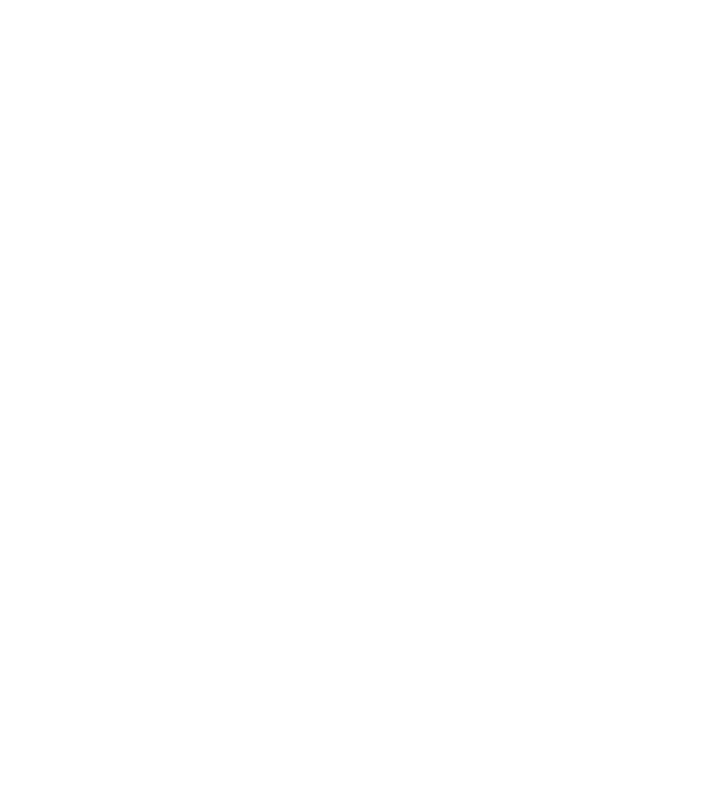
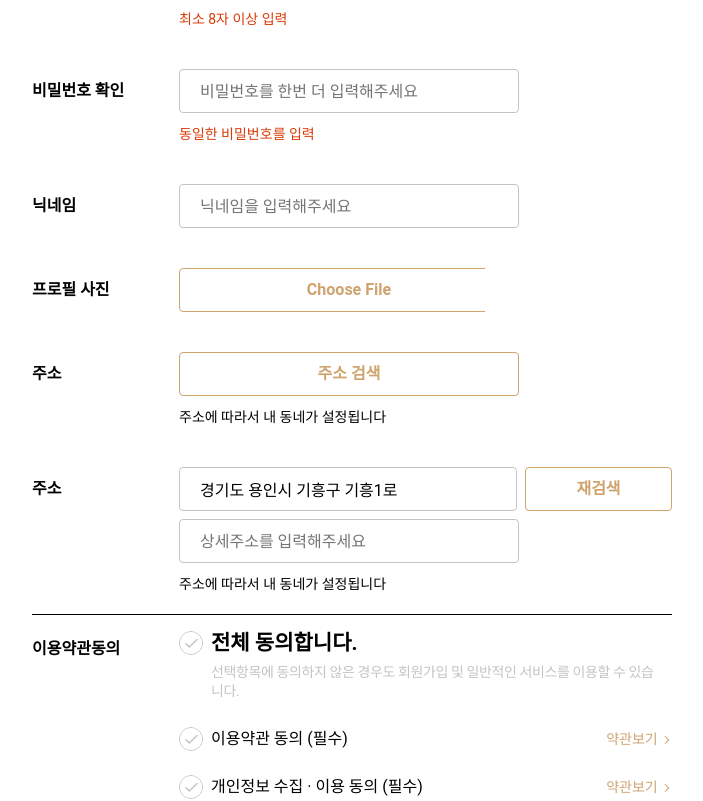
Before and after one commit to PROJECT-LAB18/POTATO-MARKET, a React (Vite) app in the folder potato-market/: page /signup in a window 1280 px wide. Shown: the part 328-1129 px from the top of the page, without its empty margins (288-991 px from the left). Before the commit the page ends 800 px from the top, so only its background shows below. Built offline with nearby package versions, Linux system fonts and the light colour scheme; no server answers.

Commit message:
[markup&styles] 회원가입 기본 마크업 & 스타일링 #13

```diff
--- a/potato-market/src/components/FormInput.jsx
+++ b/potato-market/src/components/FormInput.jsx
@@ -1,26 +1,146 @@
 import styled from 'styled-components';
 
-import { gray8 } from '../styles/Global';
+import { gray5, primaryColor } from '../styles/Global';
 
-const InputText = styled.input`
-  box-sizing: border-box;
-  width: 340px;
+const LabelText = styled.label`
+  display: inline-block;
+  flex-shrink: 0;
+  width: 139px;
+  font-weight: 700;
+  line-height: 44px;
+  cursor: pointer;
+  @media screen and (max-width: 700px) {
+    width: 100%;
+  }
+`;
+
+const InputBox = styled.div`
+  display: flex;
+  flex-direction: column;
+  gap: 8px;
+  max-width: 493px;
+
+  input[type="text"],
+  input[type="password"],
+  input[type="tel"],
+  input[type="file"]::file-selector-button {
+    width: 340px;
+    height: 44px;
+    padding: 9px 20px;
+    background-color: #fff;
+    border: 1px solid ${gray5};
+    border-radius: 4px;
+    box-sizing: border-box;
+  }
+  input[type="file"]::file-selector-button {
+    border: 1px solid ${primaryColor};
+    color: ${primaryColor};
+    font-weight: 600;
+  }
+  button {
+    width: 340px;
+  }
+  .loca {
+    display: flex;
+    button {
+      width: 147px;
+      margin-left: 8px;
+    }
+  }
+  @media screen and (max-width: 700px) {
+    width: 100%;
+    max-width: none;
+    input[type="text"],
+    input[type="password"],
+    input[type="tel"],
+    input[type="file"]::file-selector-button,
+    button {
+      width: 100%;
+    }
+  }
+`;
+
+const DescText = styled.p`
+  margin-top: 4px;
+  font-size: 14px;
+  line-height: 19px;
+`;
+
+const VaildNotice = styled(DescText)`
+  color: #da3a06;
+`;
+
+const Button = styled.button`
+  flex-grow: 1;
+  flex-shrink: 0;
+  width: 143px;
+  max-width: 340px;
   height: 44px;
-  padding: 9px 20px;
-  border: 1px solid ${gray8};
+  background-color: #fff;
+  border: 1px solid ${primaryColor};
   border-radius: 4px;
-`
+  font-weight: 700;
+  color: ${primaryColor};
+  @media screen and (max-width: 700px) {
+    width: 100%;
+    max-width: none;
+  }
+`;
 
-const FormInput = ({ id, type, placeholder, text }) => {
+export const FormInputImage = () => {
   return (
     <>
-      <label className="a11yHidden" htmlFor={id}>{text}</label>
-      <InputText
-        id={id}
-        name={id}
-        placeholder={placeholder}
-        type={type}
-      />
+      <LabelText htmlFor="userProfileImage">프로필 사진</LabelText>
+      <InputBox>
+        <input accept=".png, .jpg, .jpeg, .svg" type="file" />
+      </InputBox>
+    </>
+  )
+};
+
+export const FormInputLocation = ({ process }) => {
+  return (
+    <>
+      <LabelText htmlFor="userLocation">주소</LabelText>
+      {process === "search" &&
+        <InputBox>
+          <Button type="button">주소 검색</Button>
+          <DescText>주소에 따라서 내 동네가 설정됩니다</DescText>
+        </InputBox>
+      }
+      {process === "detail" &&
+        <InputBox>
+          <div className="loca">
+            <input readOnly id="userLocation" name="userLocation" type="text" value="경기도 용인시 기흥구 기흥1로" />
+            <Button type="button">재검색</Button>
+          </div>
+          <input id="userLocationDetail" name="userLocationDetail" placeholder="상세주소를 입력해주세요" type="text" />
+          <DescText>주소에 따라서 내 동네가 설정됩니다</DescText>
+        </InputBox>
+      }
+    </>
+  )
+};
+
+const FormInput = ({ id, type, placeholder, text, desc, valid, label, button }) => {
+  return (
+    <>
+      {label
+        ? <LabelText htmlFor={id}>{text}</LabelText>
+        : <label className="a11yHidden" htmlFor={id}>{text}</label>
+      }
+      <InputBox>
+        <input required id={id} name={id} placeholder={placeholder} type={type} />
+        {desc &&
+          <DescText>{desc}</DescText>
+        }
+        {valid &&
+          <VaildNotice>{valid}</VaildNotice>
+        }
+      </InputBox>
+      {button &&
+        <Button type="button">{button}</Button>
+      }
     </>
   )
 };
--- /dev/null
+++ b/potato-market/src/components/FormTerms.jsx
@@ -0,0 +1,136 @@
+import styled from 'styled-components';
+
+import { primaryColor, gray5 } from '../styles/Global';
+
+const Label = styled.label`
+  flex-grow: 1;
+  position: relative;
+  display: flex;
+  align-items: center;
+  flex-wrap: nowrap;
+  padding: 12px 0;
+  cursor: pointer;
+  box-sizing: border-box;
+`;
+
+const LabelAll = styled(Label)`
+  padding: 0 0 14px;
+  align-items: start;
+  i {
+    margin-top: 4px;
+  }
+`;
+
+const Terms = styled.div`
+  display: flex;
+  label {
+    flex-grow: 1;
+    position: relative;
+    display: flex;
+    align-items: center;
+    flex-wrap: nowrap;
+    padding: 12px 0;
+    cursor: pointer;
+    box-sizing: border-box;
+  }
+`;
+
+const CheckBox = styled.input`
+  position: absolute;
+  width: 1px;
+  height: 1px;
+  clip: rect(0px, 0px, 0px, 0px);
+  overflow: hidden;
+  box-sizing: border-box;
+  padding: 0px;
+
+  &:checked + i {
+    background: url("../src/assets/checkbox-checked.svg") no-repeat;
+  }
+
+  &:focus-visible + i {
+    outline-offset: 1px;
+    outline: 2px solid black;
+  }
+
+  & + i {
+    flex-shrink: 0;
+    display: inline-block;
+    width: 24px;
+    height: 24px;
+    background: url("../src/assets/checkbox.svg") no-repeat;
+    border-radius: 50%;
+  }
+`;
+
+const Text = styled.span`
+  padding: 0 8px;
+  margin-right: auto;
+`;
+
+const TextAll = styled(Text)`
+  flex-grow: 1;
+  position: relative;
+  font-size: 21px;
+  line-height: 32px;
+  font-weight: 700;
+
+  span {
+    display: block;
+    margin-top: 4px;
+    color: ${gray5};
+    font-size: 14px;
+    font-weight: 400;
+    line-height: 19px;
+    letter-spacing: -.4px;
+  }
+`;
+
+const DetailTermButton = styled.button`
+  position: relative;
+  min-width: 80px;
+  background-color: #fff;
+  border: 0;
+  color: ${primaryColor};
+  font-size: 14px;
+
+  &::after {
+    content: "";
+    position: absolute;
+    top: 50%;
+    right: 6px;
+    width: 5px;
+    height: 5px;
+    border: 1px solid ${primaryColor};
+    border-width: 1px 1px 0 0;
+    transform: rotate(45deg) translateY(-50%);
+  }
+`;
+
+const FormTerms = ({ id, text, all }) => {
+  return (
+    <>
+      {all
+        ?
+        <LabelAll htmlFor="termsAll">
+          <CheckBox id="termsAll" name="termsAll" type="checkbox" />
+          <i></i>
+          <TextAll aria-labelledby="termsAll">전체 동의합니다.
+            <span>선택항목에 동의하지 않은 경우도 회원가입 및 일반적인 서비스를 이용할 수 있습니다.</span>
+          </TextAll>
+        </LabelAll>
+        :
+        <Terms>
+          <Label htmlFor={id}>
+            <CheckBox id={id} name={id} type="checkbox" />
+            <i></i>
+            <Text aria-labelledby={id}>{text}</Text>
+          </Label>
+          <DetailTermButton type="button">약관보기</DetailTermButton>
+        </Terms>
+      }
+    </>
+  )
+};
+
+export default FormTerms;
--- a/potato-market/src/pages/SignUp.jsx
+++ b/potato-market/src/pages/SignUp.jsx
@@ -1,6 +1,137 @@
+import styled from 'styled-components';
+
+import FormInput, { FormInputLocation, FormInputImage } from '../components/FormInput';
+import FormTerms from '../components/FormTerms';
+import FormButton from '../styles/FormButton';
+
+import { gray8 } from '../styles/Global';
+
+const Section = styled.section`
+  padding: 80px 0 40px;
+  h2 {
+    line-height: 36px;
+    font-size: 32px;
+    font-weight: 500;
+    text-align: center;
+  }
+`;
+
+const SignUpForm = styled.form`
+  position: relative;
+  width: 640px;
+  margin: 44px auto;
+  .form-list {
+    display: block;
+    border-top: 2px solid black;
+  }
+  .form-item {
+    display: flex;
+    flex-wrap: wrap;
+    gap: 8px;
+    min-height: 84px;
+    padding: 20px 0;
+    box-sizing: border-box;
+  }
+  .term-list {
+    display: flex;
+    gap: 8px;
+    padding: 12px 0 20px;
+    margin-bottom: 40px;
+    border-top: 1px solid black;
+    border-bottom: 1px solid ${gray8};
+  }
+  .term-title {
+    flex-shrink: 0;
+    width: 139px;
+    font-weight: 700;
+    line-height: 44px;
+  }
+  .term-check {
+    width: 100%;
+  }
+  @media screen and (max-width: 700px) {
+    width: calc(100% - 60px);
+    margin: 44px 30px;
+    .form-item {
+      flex-direction: column;
+    }
+    .term-list {
+      flex-direction: column;
+    }
+  }
+`;
+
 const SignUp = () => {
   return (
-    <h2>SignUp</h2>
+    <Section>
+      <h2>회원가입</h2>
+      <SignUpForm action="" id="signupForm" method="POST" name="signupForm" target="">
+        <fieldset>
+          <legend>신규 회원가입 폼</legend>
+          <ul className="form-list">
+            <li className="form-item">
+              <FormInput
+                label
+                button={"인증번호 받기"}
+                id={"userPhone"}
+                placeholder={"숫자만 입력해주세요"}
+                text={"휴대폰"}
+                type={"tel"}
+              />
+            </li>
+            <li className="form-item">
+              <FormInput
+                label
+                id={"userPw"}
+                placeholder={"비밀번호를 입력해주세요"}
+                text={"비밀번호"}
+                type={"password"}
+                valid={"최소 8자 이상 입력"}
+              />
+            </li>
+            <li className="form-item">
+              <FormInput
+                label
+                id={"userPwAgain"}
+                placeholder={"비밀번호를 한번 더 입력해주세요"}
+                text={"비밀번호 확인"}
+                type={"password"}
+                valid={"동일한 비밀번호를 입력"}
+              />
+            </li>
+            <li className="form-item">
+              <FormInput
+                label
+                id={"userNickname"}
+                placeholder={"닉네임을 입력해주세요"}
+                text={"닉네임"}
+                type={"text"}
+              />
+            </li>
+            <li className="form-item">
+              <FormInputImage />
+            </li>
+            <li className="form-item">
+              <FormInputLocation process={"search"} />
+            </li>
+            <li className="form-item">
+              <FormInputLocation process={"detail"} />
+            </li>
+          </ul>
+          <div className="term-list">
+            <span className="term-title">이용약관동의</span>
+            <div className="term-check">
+              <FormTerms all />
+              <FormTerms id={"term1"} text={"이용약관 동의 (필수)"} />
+              <FormTerms id={"term2"} text={"개인정보 수집 · 이용 동의 (필수)"} />
+              <FormTerms id={"term3"} text={"무료배송, 할인쿠폰 등 혜택/정보 수신 동의 (선택)"} />
+              <FormTerms id={"term4"} text={"본인은 만 14세 이상입니다. (필수)"} />
+            </div>
+          </div>
+          <FormButton primary type="submit">가입하기</FormButton>
+        </fieldset>
+      </SignUpForm>
+    </Section>
   )
 };
 
--- a/potato-market/src/styles/FormButton.js
+++ b/potato-market/src/styles/FormButton.js
@@ -6,7 +6,7 @@ const FormButton = styled.button`
   display: block;
   width: 340px;
   height: 54px;
-  margin-top: 12px;
+  margin: 12px auto 0;
   border-radius: 4px;
   line-height: 54px;
   font-size: 16px;
--- a/potato-market/src/styles/Global.js
+++ b/potato-market/src/styles/Global.js
@@ -22,6 +22,9 @@ const GlobalStyle = createGlobalStyle`
   fieldset {
     padding: 0;
   }
+  button {
+    cursor: pointer;
+  }
 `;
 
 export const primaryColor = "#CFA36E" // potato
```
Also changed, not shown: potato-market/src/assets/checkbox-checked.svg (added), potato-market/src/assets/checkbox.svg (added).
